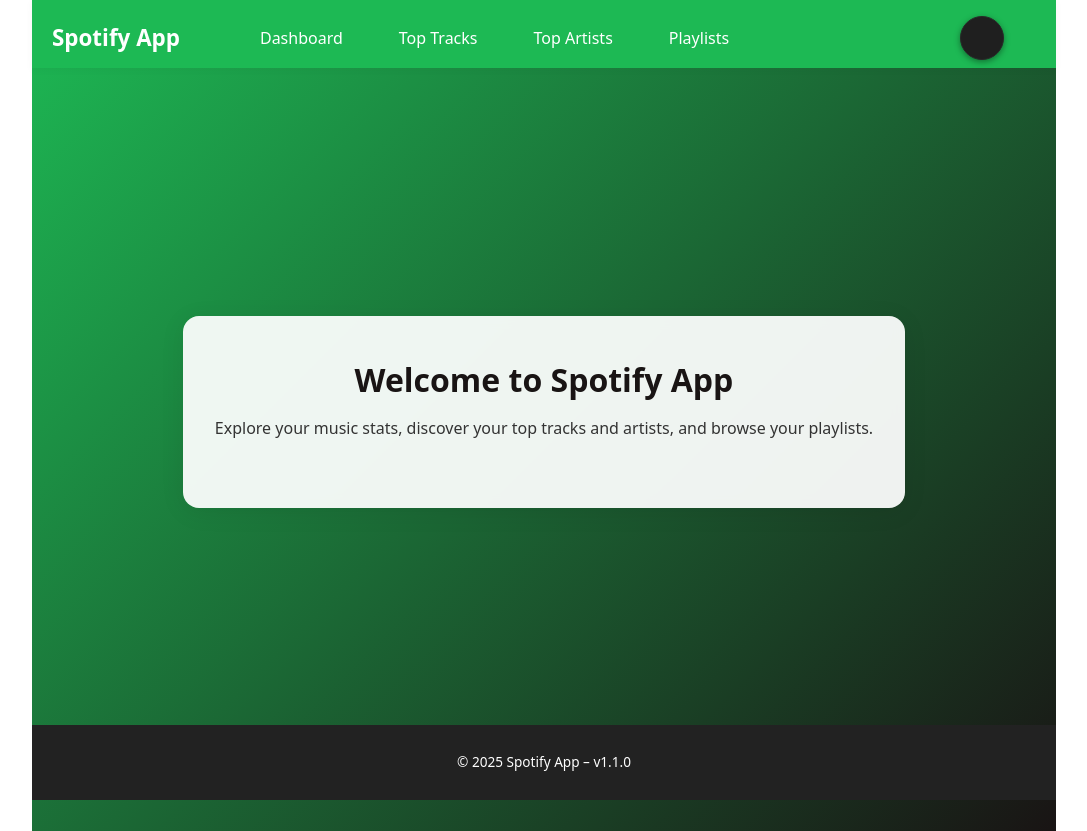
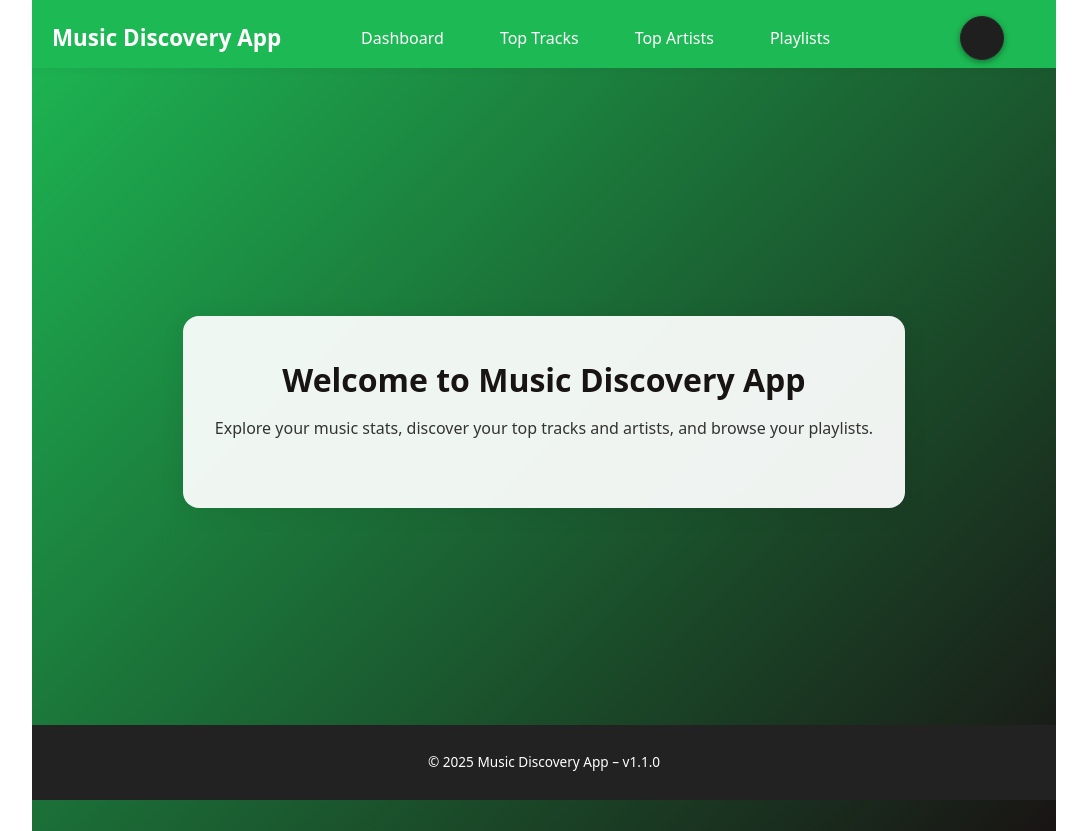
Before and after one commit to yvan-nedelec-etu/music-discovery-app, a React (Vite) app: page / in a window 1280 px wide. Shown: the whole page, without its empty margins (96-1183 px from the left). Built offline with nearby package versions, Linux system fonts and the light colour scheme.

Commit message:
fix(appMeta): 🐛 update APP_NAME to 'Music Discovery App'

```diff
--- a/src/constants/appMeta.js
+++ b/src/constants/appMeta.js
@@ -1,5 +1,5 @@
 // Centralized application metadata
-export const APP_NAME = 'Spotify App';
+export const APP_NAME = 'Music Discovery App';
 
 /**
  * Build a page title using a section label.
```
